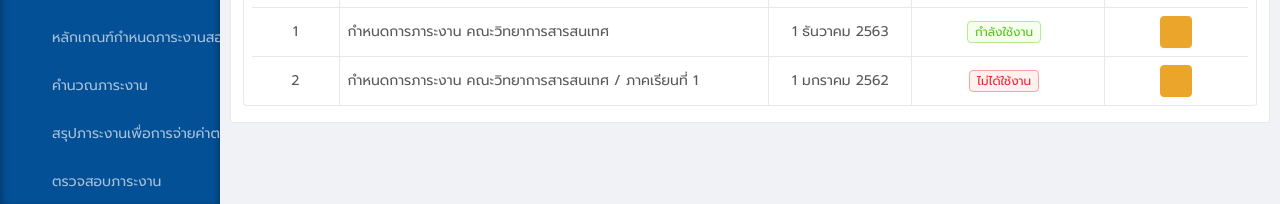
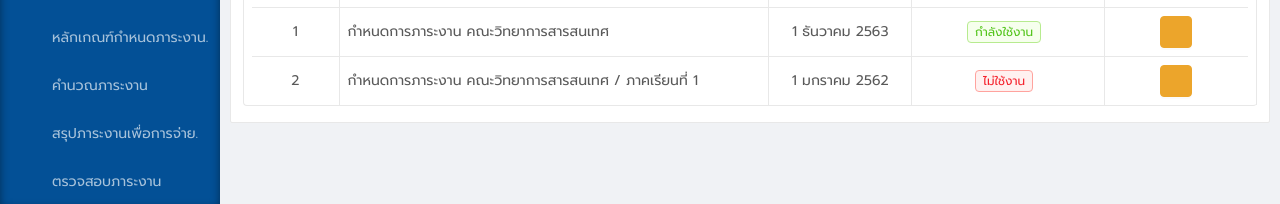
Before and after one commit to kittisak-n/Informatics_System, a Vue app: page /Calculation_criteria in a window 1280 px wide. Both pictures are taken after a click on the element "ระบบคำนวณภาระงาน". Shown: the part 290-494 px from the top of the page. Built offline with nearby package versions, Linux system fonts and the light colour scheme.

Commit message:
Edit display

```diff
--- a/src/App.vue
+++ b/src/App.vue
@@ -154,9 +154,16 @@
               </router-link>
             </a-menu-item>
             <a-menu-item key="CWS_setting">
-              <router-link :to="{ path: '/Calculation_criteria' }">
-              <a-icon type="file-sync" />หลักเกณฑ์กำหนดภาระงานสอน
+              <a-tooltip placement="right">
+        <template slot="title">
+          <span>หลักเกณฑ์การกำหนดภาระงานสอนเพื่อการจ่ายค่าตอบแทน</span>
+        </template>
+          <router-link :to="{ path: '/Calculation_criteria' }">
+              <a-icon type="file-sync" />หลักเกณฑ์กำหนดภาระงาน.
               </router-link>
+      </a-tooltip>
+
+
             </a-menu-item>
             <a-menu-item key="CWS_calculation">
               <router-link :to="{ path: '/Calculation_workload' }">
@@ -164,10 +171,22 @@
               </router-link>
             </a-menu-item>
             <a-menu-item key="CWS_conclution">
-                <router-link :to="{ path: '/SummaryWorkload' }">
-              <a-icon type="area-chart"  />สรุปภาระงานเพื่อการจ่ายค่าตอบแทน </router-link>
+
+                           <a-tooltip placement="right">
+        <template slot="title">
+          <span>สรุปภาระงานเพื่อการจ่ายค่าตอบแทน</span>
+        </template>
+        <router-link :to="{ path: '/SummaryWorkload' }">
+              <a-icon type="area-chart"  />สรุปภาระงานเพื่อการจ่าย. </router-link>
+      </a-tooltip>
+
+
+
             </a-menu-item>
             <a-menu-item key="CWS_check">
+
+
+
 
                 <router-link :to="{ path: '/Inspect_workload' }">
                  <a-icon type="search" />ตรวจสอบภาระงาน</router-link>
--- a/src/views/WLS/Calculation_criteria/Calculation_criteria.vue
+++ b/src/views/WLS/Calculation_criteria/Calculation_criteria.vue
@@ -77,7 +77,7 @@
                       <a-tag color="green"> กำลังใช้งาน </a-tag></span
                     >
                     <span v-if="text === 0">
-                      <a-tag color="red"> ไม่ได้ใช้งาน </a-tag>
+                      <a-tag color="red"> ไม่ใช้งาน </a-tag>
                     </span>
                   </div>
                 </span>
--- a/src/views/WLS/Calculation_criteria/Inspect_workload.vue
+++ b/src/views/WLS/Calculation_criteria/Inspect_workload.vue
@@ -2,7 +2,7 @@
   <div id="Inspect_workload">
     <a-row :gutter="[8, 8]">
       <a-col :span="24">
-        <a-card size="small" title="ตารางแสดงรายการเบิกจ่ายวัสดุ">
+        <a-card size="small" title="ตารางแสดงรายละเอียดการจ่ายค่าตอบแทน">
           <a-row :gutter="[8, 8]" type="flex" justify="center">
             <a-col :span="24" style="text-align: center">
               <h1>
--- a/src/views/WLS/Calculation_criteria/SummaryWorkload.vue
+++ b/src/views/WLS/Calculation_criteria/SummaryWorkload.vue
@@ -2,7 +2,7 @@
   <div id="SummaryWorkload">
     <a-row :gutter="[8, 8]">
       <a-col :span="24">
-        <a-card size="small" title="ตารางแสดงรายการเบิกจ่ายวัสดุ">
+        <a-card size="small" title="ตารางแสดงรายละเอียดการจ่ายค่าตอบแทนของคณาจารย์ประจำคณะวิทยาการสารสนเทศ">
           <a-row :gutter="[8, 8]" type="flex" justify="center">
             <a-col :span="24" style="text-align: center">
               <h1>
```
